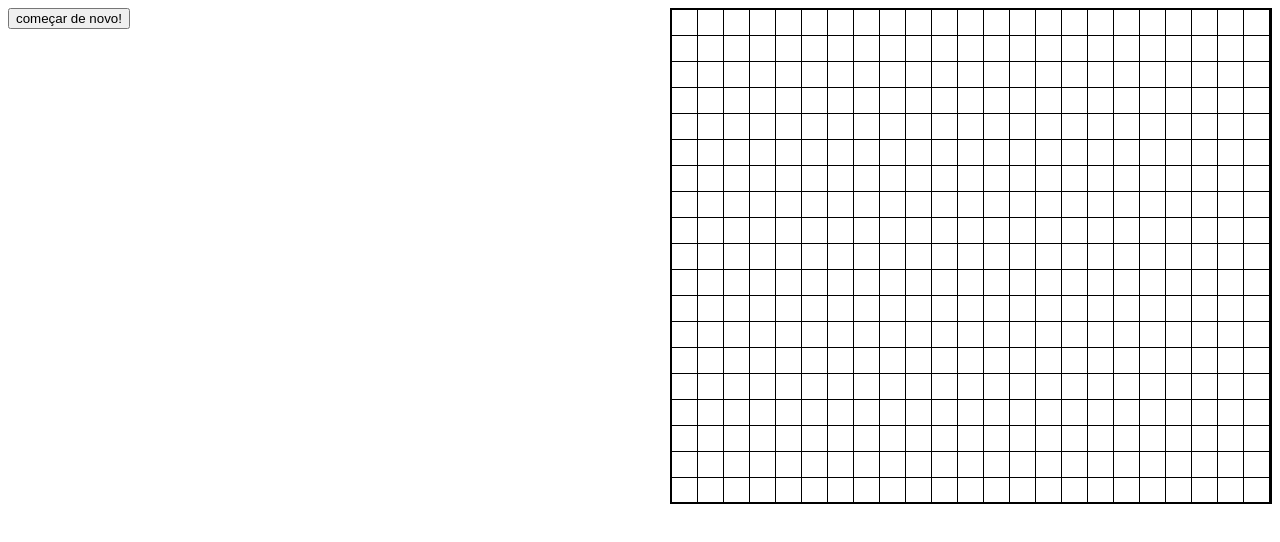
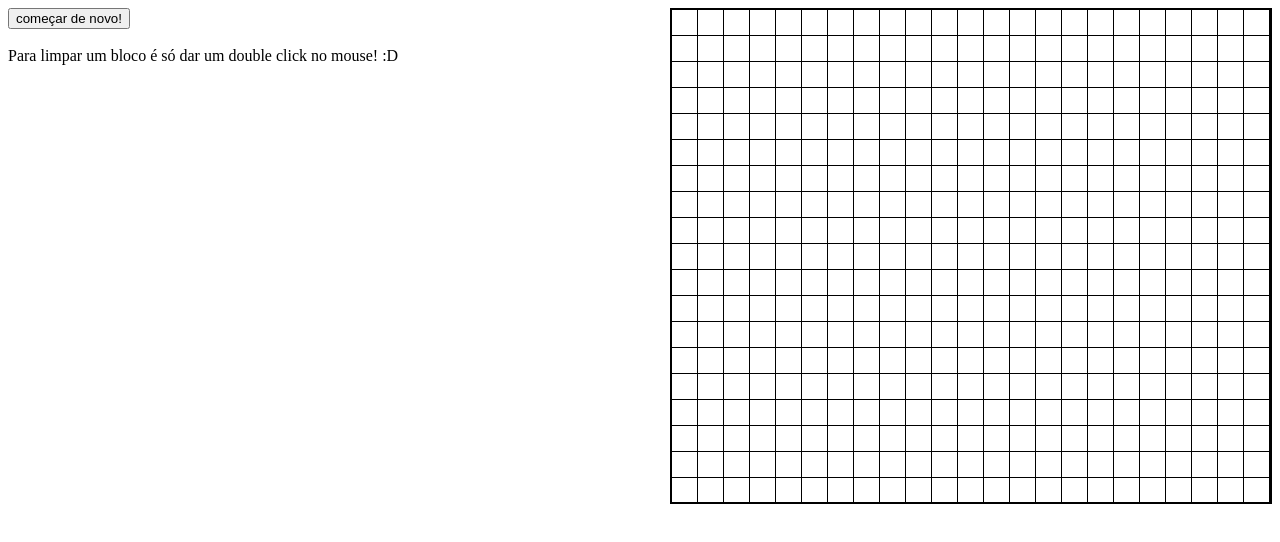
Before and after one commit to DeivideSantos/Etch-A-Sketch, a plain HTML site: page index.html in a window 1280 px wide. Drawn offline with Linux system fonts and the light colour scheme.

Commit message:
index.html and script.js

```diff
--- a/index.html
+++ b/index.html
@@ -11,7 +11,8 @@
 
     <section class="quadrado"></section>
     <section>
-        <button class="resetar"> começar de novo!</button>
+        <button class="resetar"> começar de novo!</button> <br> <br>
+        <span>Para limpar um bloco é só dar um double click no mouse! :D</span>
     </section>
     <script src="script.js"></script>
 </body>
--- a/script.js
+++ b/script.js
@@ -21,7 +21,13 @@ div.addEventListener('mousedown', function(e) {
 reiniciar.addEventListener('click', function(e){
     div.style.background = ('white');
 })
+
+div.addEventListener('dblclick', function(e){
+    div.style.background = ('white')
+})
   })
+
+
 }}
 
 
```
